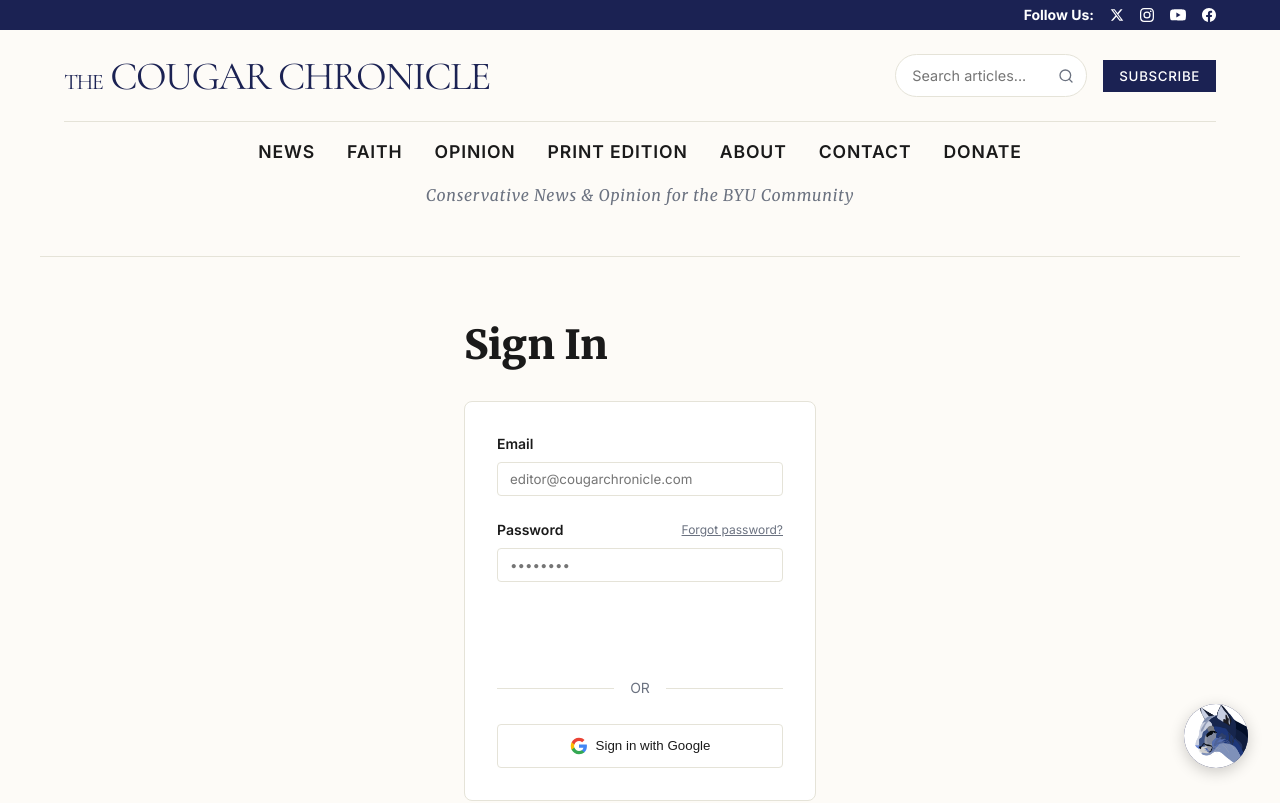
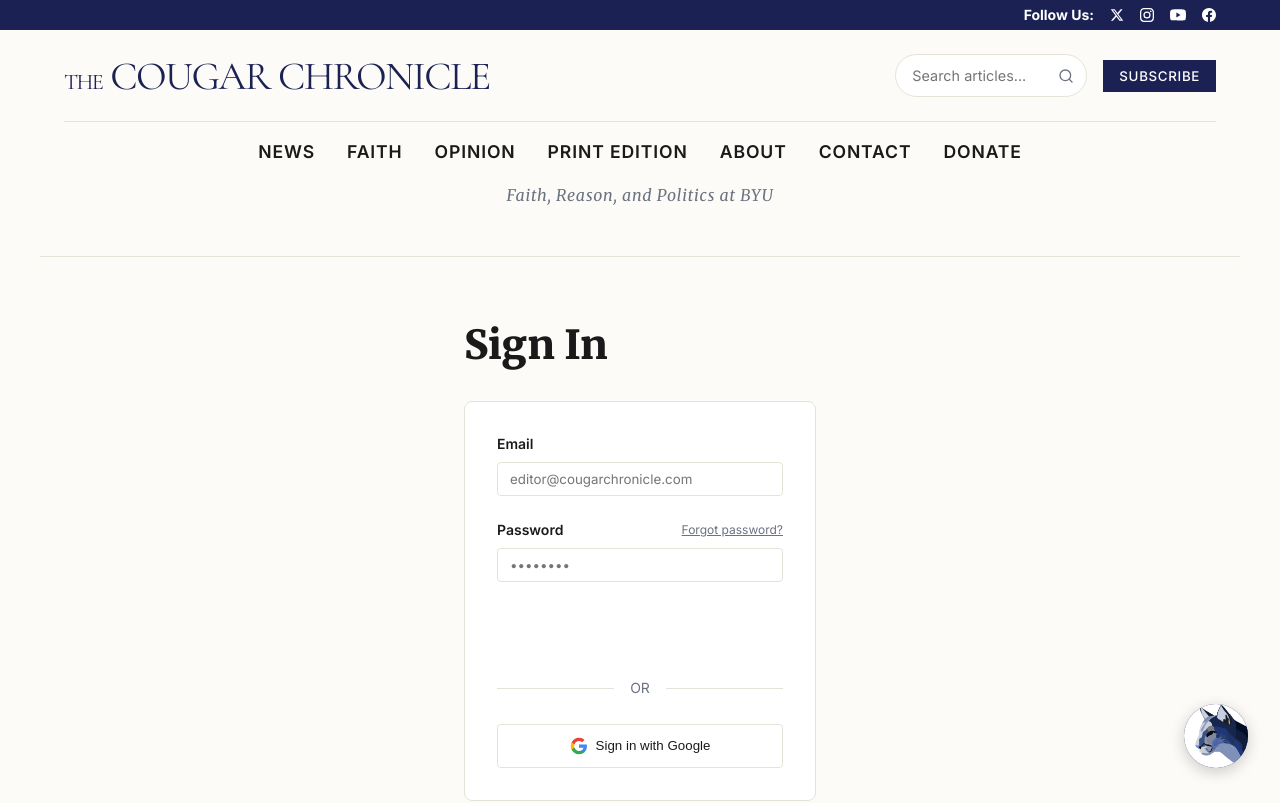
Before and after one commit to editor-droid/cougar-chronicle-live, a Next.js app: page /login in a window 1280 px wide. Shown: the top 803 px of the page. Built offline with nearby package versions, Linux system fonts and the light colour scheme; no server answers.

Commit message:
style: update tagline

```diff
--- a/src/app/layout.tsx
+++ b/src/app/layout.tsx
@@ -114,7 +114,7 @@
           </nav>
           <div style={{ textAlign: 'center', marginTop: '1rem', paddingBottom: '1.5rem' }}>
             <span className="font-serif text-muted" style={{ fontSize: '1rem', fontStyle: 'italic', letterSpacing: '0.05em' }}>
-              Conservative News & Opinion for the BYU Community
+              Faith, Reason, and Politics at BYU
             </span>
           </div>
         </header>
```
